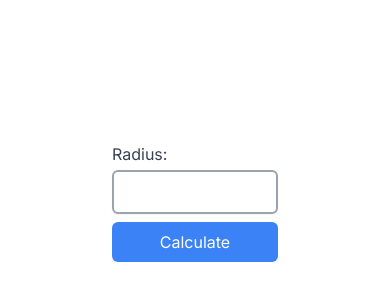
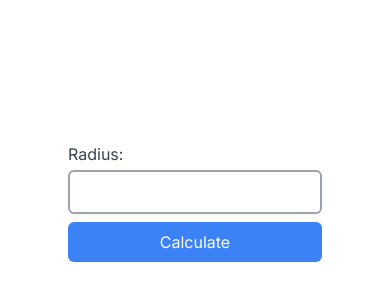
Before and after one commit to christianechevarria/area-from-radius, a Next.js app: page / in a window 390 px wide. Shown: the part 220-520 px from the top of the page. Built offline with nearby package versions, Linux system fonts and the light colour scheme.

Commit message:
feat: fix mobile display

```diff
--- a/src/app/components/Form.tsx
+++ b/src/app/components/Form.tsx
@@ -101,9 +101,9 @@ export default function Form() {
         {errors.radius && <p className="h-6 mt-2 text-red-500">{`Form Error: ${errors.radius.message}`}</p>}
         <button type="submit" className="bg-blue-500 text-white py-2 mt-2 w-full px-4 rounded-md">Calculate</button>
         {resultMessage && (
-        <p className={`h-6 m-2 ${success ? 'text-green-500' : 'text-red-500'}`}>{resultMessage}</p>
+        <p className={`m-2 ${success ? 'text-green-500' : 'text-red-500'}`}>{resultMessage}</p>
         )}
-        {apiError && <p className="h-6 m-2 text-red-500">{apiError}</p>}
+        {apiError && <p className="m-2 text-red-500">{apiError}</p>}
     </form>
   );
 }
--- a/src/app/page.tsx
+++ b/src/app/page.tsx
@@ -4,7 +4,7 @@ import Form from './components/Form';
 
 export default function Home() {
   return (
-    <main className="flex min-h-screen flex-col items-center justify-center p-24">
+    <main className="flex min-h-screen flex-col items-center justify-center p-12">
       <Form />
     </main>
   );
```
